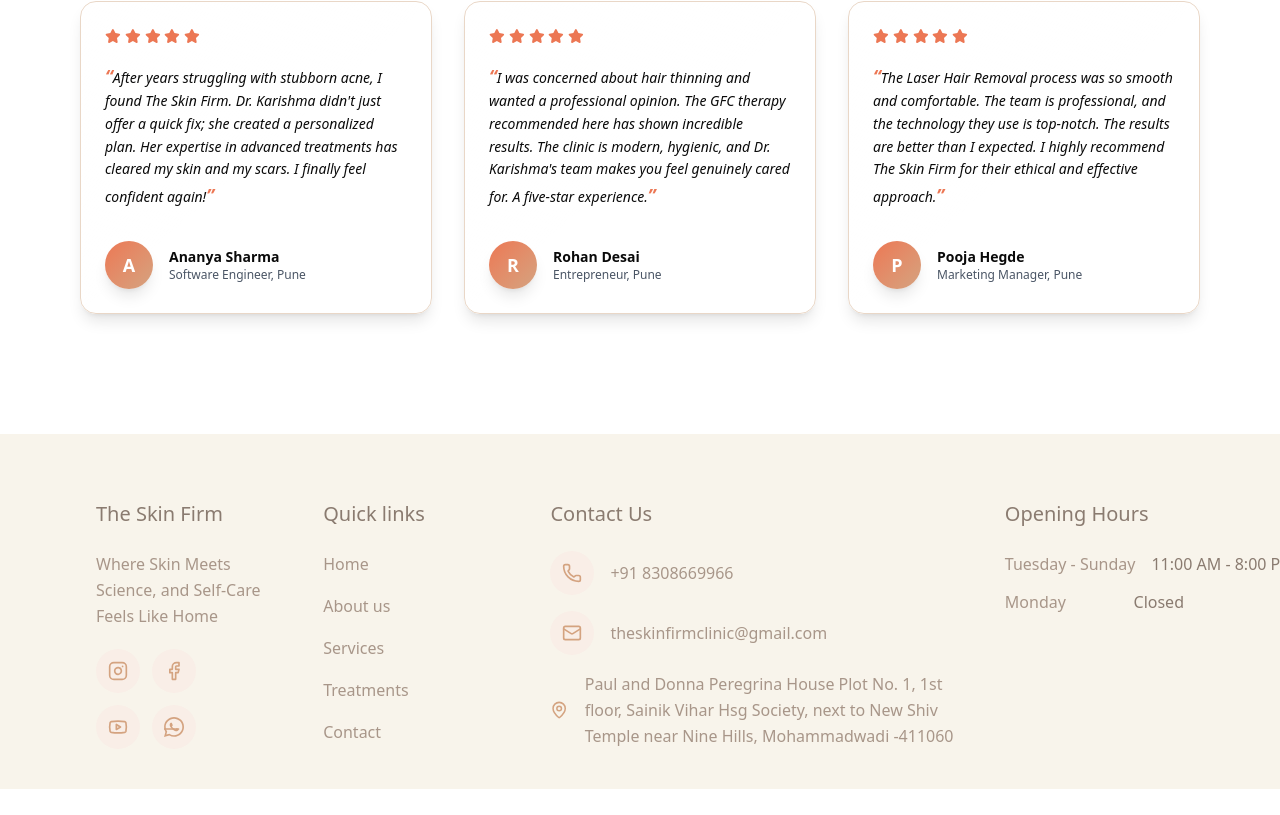
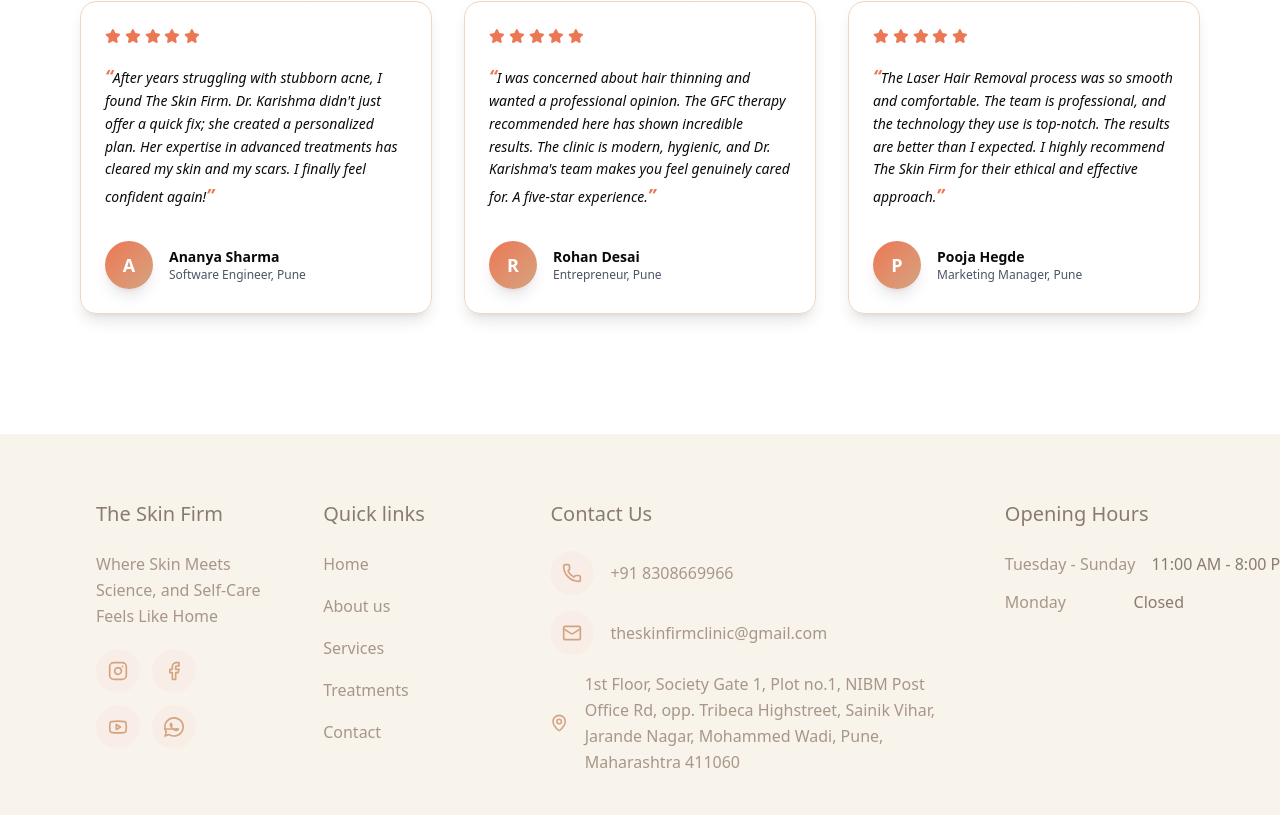
Before and after one commit to UdayPS-4o/theskinfirm, a Next.js app: page /about-us in a window 1280 px wide. Shown: the part 3452-4267 px from the top of the page. Before the commit the page ends 4241 px from the top, so only its background shows below. Built offline with nearby package versions, Linux system fonts and the light colour scheme.

Commit message:
address change 2

```diff
--- a/src/components/home/hero.tsx
+++ b/src/components/home/hero.tsx
@@ -4,30 +4,22 @@
 import { Button } from '../ui/button'
 import { ArrowRight, ArrowUpRight } from 'lucide-react'
 import Image from 'next/image'
-import { motion, useInView } from 'framer-motion'
-import { useRef } from 'react'
+import { motion } from 'framer-motion'
 import Link from 'next/link';
 import { MaxWidthWrapper } from '../layout/max-width';
 
 export const Hero = () => {
-  const ref = useRef(null);
-  const isInView = useInView(ref, { once: true, margin: "-50px" });
-
   return (
     <div className='w-full bg-[#FBEDE4] pb-8 lg:pb-14 pt-8 lg:pt-8'>
       <MaxWidthWrapper>
-          <motion.div
-            ref={ref}
-            initial={{ opacity: 0 }}
-            animate={isInView ? { opacity: 1 } : { opacity: 0 }}
-            transition={{ duration: 0.6 }}
+          <div
             className='grid grid-cols-1 lg:grid-cols-3 gap-8 lg:gap-8 h-full'
           >
             <div className='col-span-1 lg:col-span-2 order-2 lg:order-1'>
               <div className='max-w-2xl'>
                 <motion.h1
                   initial={{ opacity: 0, y: 30 }}
-                  animate={isInView ? { opacity: 1, y: 0 } : { opacity: 0, y: 30 }}
+                  animate={{ opacity: 1, y: 0 }}
                   transition={{ duration: 0.6, delay: 0.1 }}
                   className='text-[#8A7B70] text-2xl sm:text-3xl lg:text-[40px] leading-tight lg:leading-normal font-medium'
                   style={{ willChange: 'transform, opacity' }}
@@ -36,7 +28,7 @@
                 </motion.h1>
                 <motion.div
                   initial={{ opacity: 0, y: 30 }}
-                  animate={isInView ? { opacity: 1, y: 0 } : { opacity: 0, y: 30 }}
+                  animate={{ opacity: 1, y: 0 }}
                   transition={{ duration: 0.6, delay: 0.2 }}
                   className="mt-6 flex flex-col sm:flex-row items-center sm:items-start gap-3 lg:gap-6"
                 >
@@ -69,12 +61,12 @@
               </div>
               <motion.div
                 initial={{ opacity: 0, y: 30 }}
-                animate={isInView ? { opacity: 1, y: 0 } : { opacity: 0, y: 30 }}
+                animate={{ opacity: 1, y: 0 }}
                 transition={{ duration: 0.6, delay: 0.3 }}
                 className='mt-8 lg:mt-14 grid grid-cols-1 sm:grid-cols-5 gap-4 items-end'
               >
                 <div className='relative col-span-1 sm:col-span-3 rounded-2xl min-h-[280px] lg:min-h-[355px] w-full max-w-[400px] mx-auto lg:max-w-none lg:mx-0 bg-cover bg-center p-4 lg:p-6 flex flex-col justify-between overflow-hidden'>
-                  <Image src="/hero-offer-bg.png" alt="Special offer background with skincare treatment imagery" fill className="object-cover rounded-2xl" loading="lazy" style={{zIndex: 0}}/>
+                  <Image src="/hero-offer-bg.png" alt="Special offer background with skincare treatment imagery" fill className="object-cover rounded-2xl" priority style={{zIndex: 0}}/>
                   <div className='flex flex-row items-center justify-between w-full relative z-10'>
                     <Link href="/#contact">
                       <Button size={'lg'} className='py-3 lg:py-4 px-5 lg:px-7 rounded-full flex flex-row items-center gap-x-3.5 bg-transparent text-[#151515] hover:bg-gray-100 border-[#151515] border text-sm lg:text-base' aria-label="View special offer details">
@@ -102,7 +94,7 @@
             <div className='hidden lg:flex lg:flex-col col-span-1 order-1 lg:order-2'>
               <motion.p
                 initial={{ opacity: 0, y: 30 }}
-                animate={isInView ? { opacity: 1, y: 0 } : { opacity: 0, y: 30 }}
+                animate={{ opacity: 1, y: 0 }}
                 transition={{ duration: 0.6, delay: 0.1 }}
                 className='text-[#A89689] text-sm lg:text-base mb-6 lg:mb-10 text-center lg:text-left lg:pt-3'
               >
@@ -110,14 +102,14 @@
               </motion.p>
               <motion.div
                 initial={{ opacity: 0, scale: 0.8 }}
-                animate={isInView ? { opacity: 1, scale: 1 } : { opacity: 0, scale: 0.8 }}
+                animate={{ opacity: 1, scale: 1 }}
                 transition={{ duration: 0.6, delay: 0.2 }}
                 className='flex justify-center lg:justify-start h-full'
               >
                 <Image className='w-full max-w-[300px] max-h-[490px] lg:max-w-none lg:w-full h-full object-cover rounded-2xl' src={'/home/hero-right.png'} width={457} height={490} alt='Woman with radiant, healthy skin after professional skincare treatment' priority />
               </motion.div>
             </div>
-          </motion.div>
+          </div>
       </MaxWidthWrapper>
     </div>
   )
--- a/src/components/layout/footer.tsx
+++ b/src/components/layout/footer.tsx
@@ -85,7 +85,7 @@
               </div>
               <div className='inline-flex items-center gap-x-4'>
                   <MapPin className='size-5' color='#D4A380' />
-                <p className='w-fit text-start'>{"Paul and Donna Peregrina House Plot No. 1, 1st floor, Sainik Vihar Hsg Society, next to New Shiv Temple near Nine Hills, Mohammadwadi -411060"}</p>
+                <p className='w-fit text-start'>{"1st Floor, Society Gate 1, Plot no.1, NIBM Post Office Rd, opp. Tribeca Highstreet, Sainik Vihar, Jarande Nagar, Mohammed Wadi, Pune, Maharashtra 411060"}</p>
               </div>
             </div>
           </motion.div>
--- a/src/components/shared/book-your-consultation.tsx
+++ b/src/components/shared/book-your-consultation.tsx
@@ -94,7 +94,7 @@
             </div>
               <div className='text-start'>
                 <h4 className='text-sm sm:text-base text-[#8A7B70] font-medium'>Location</h4>
-                <p className="mt-1 text-xs sm:text-sm text-[#A89689]">Paul and Donna Peregrina House Plot No. 1, 1st floor, Sainik Vihar Hsg Society, next to New Shiv Temple near Nine Hills, Mohammadwadi -411060</p>
+                <p className="mt-1 text-xs sm:text-sm text-[#A89689]">1st Floor, Society Gate 1, Plot no.1, NIBM Post Office Rd, opp. Tribeca Highstreet, Sainik Vihar, Jarande Nagar, Mohammed Wadi, Pune, Maharashtra 411060</p>
               </div>
             </div>
             <div className='flex flex-row items-start justify-start space-x-5'>
```
